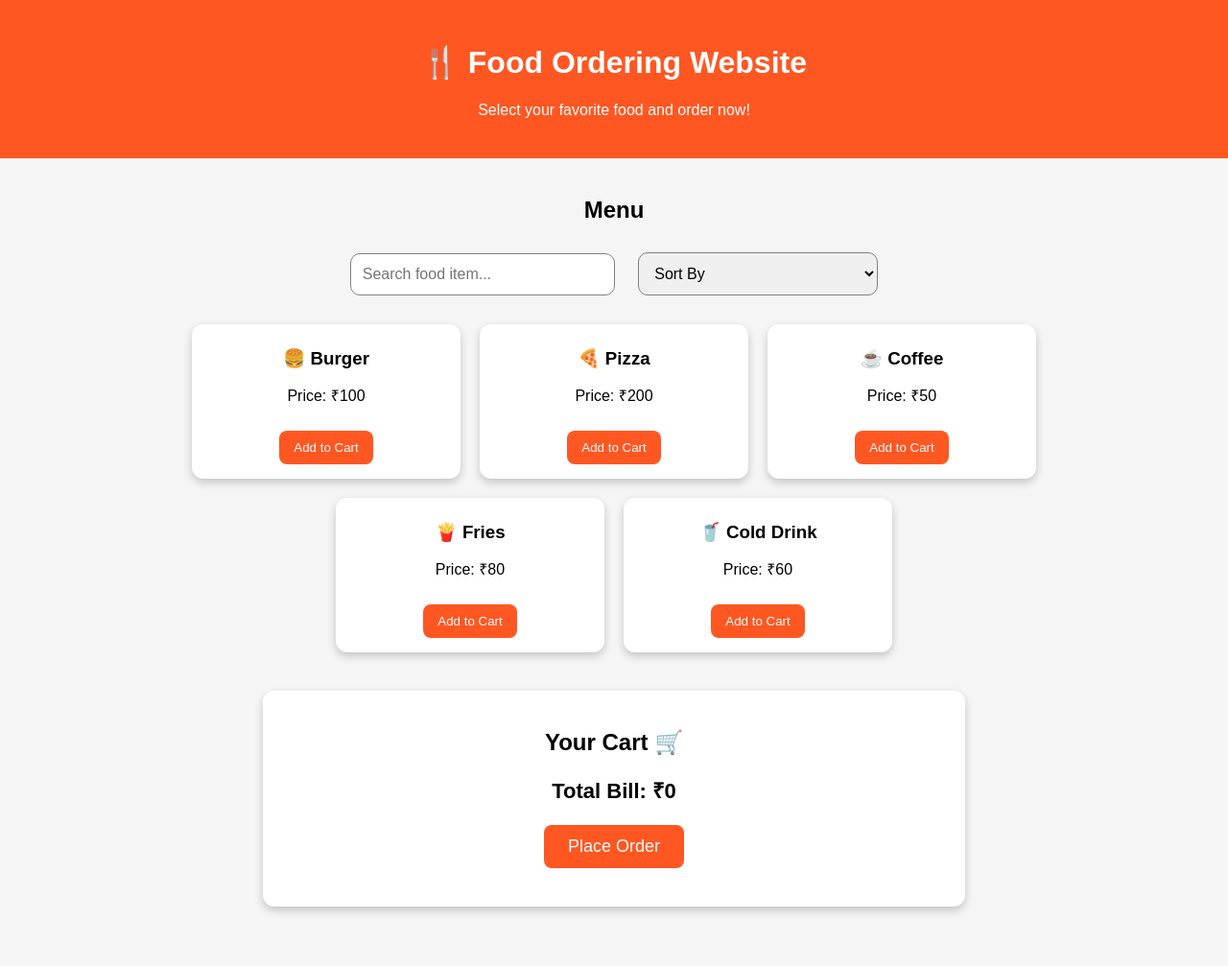
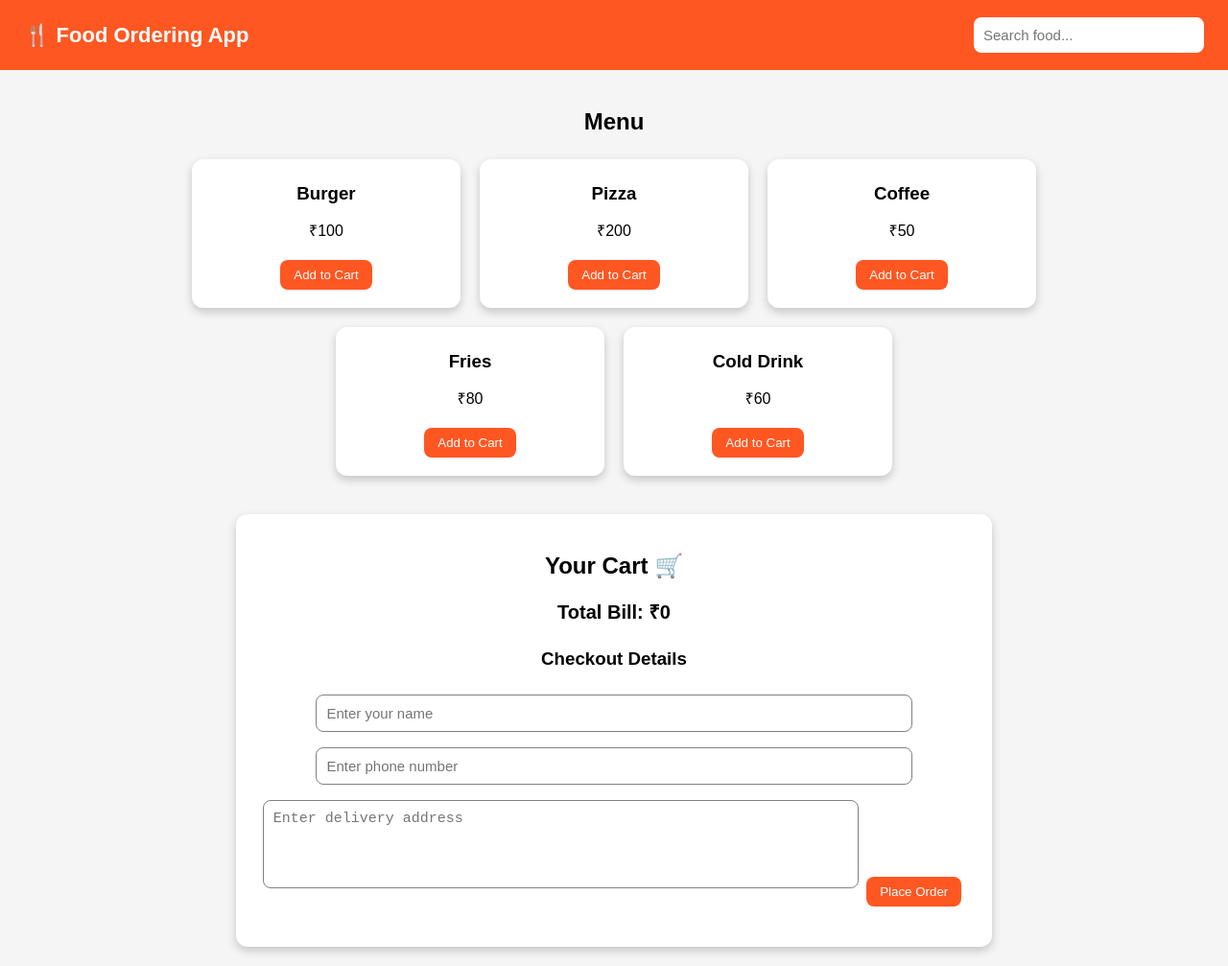
Before and after one commit to hemathannerutt-cmd/food-ordering-system-, a plain HTML site: page index.html in a window 1280 px wide. Shown: the whole page at 96% size. Before the commit the page ends 965 px from the top, so only its background shows below. Drawn offline with Linux system fonts and the light colour scheme.

Commit message:
Update index.html

```diff
--- a/index.html
+++ b/index.html
@@ -1,25 +1,43 @@
 <!DOCTYPE html>
 <html lang="en">
 <head>
-  <meta charset="UTF-8">
-  <meta name="viewport" content="width=device-width, initial-scale=1.0">
+  <meta charset="UTF-8" />
+  <meta name="viewport" content="width=device-width, initial-scale=1.0"/>
   <title>Food Ordering Website</title>
 
   <style>
     body {
       font-family: Arial, sans-serif;
+      margin: 0;
       background: #f5f5f5;
-      margin: 0;
-      padding: 0;
     }
 
+    /* HEADER */
     header {
       background: #ff5722;
       color: white;
-      text-align: center;
-      padding: 25px;
+      padding: 18px 25px;
+      display: flex;
+      justify-content: space-between;
+      align-items: center;
     }
 
+    header h1 {
+      margin: 0;
+      font-size: 22px;
+    }
+
+    /* SEARCH */
+    #searchBox {
+      padding: 10px;
+      width: 220px;
+      border: none;
+      border-radius: 8px;
+      outline: none;
+      font-size: 15px;
+    }
+
+    /* CONTAINER */
     .container {
       width: 90%;
       margin: auto;
@@ -30,26 +48,13 @@
       text-align: center;
     }
 
-    /* SEARCH + SORT */
-    .controls {
-      text-align: center;
-      margin: 20px 0;
-    }
-
-    #searchBox, #sortOption {
-      padding: 12px;
-      font-size: 16px;
-      border-radius: 10px;
-      border: 1px solid gray;
-      margin: 10px;
-      width: 250px;
-    }
-
+    /* MENU */
     .menu {
       display: flex;
-      gap: 20px;
       flex-wrap: wrap;
       justify-content: center;
+      gap: 20px;
+      margin-top: 25px;
     }
 
     .card {
@@ -69,10 +74,10 @@
       background: #ff5722;
       border: none;
       color: white;
-      padding: 10px 15px;
+      padding: 8px 14px;
       border-radius: 8px;
       cursor: pointer;
-      margin-top: 10px;
+      margin: 4px;
     }
 
     button:hover {
@@ -85,10 +90,10 @@
       background: white;
       padding: 20px;
       border-radius: 12px;
-      box-shadow: 0 4px 10px rgba(0,0,0,0.2);
-      width: 60%;
+      width: 65%;
       margin-left: auto;
       margin-right: auto;
+      box-shadow: 0 4px 10px rgba(0,0,0,0.2);
     }
 
     .cart ul {
@@ -99,107 +104,126 @@
     .cart li {
       display: flex;
       justify-content: space-between;
-      padding: 8px;
+      align-items: center;
+      padding: 10px;
       border-bottom: 1px solid #ddd;
+    }
+
+    .qty-btn {
+      padding: 5px 10px;
+      font-size: 14px;
     }
 
     .total {
       text-align: center;
-      font-size: 22px;
+      font-size: 20px;
       font-weight: bold;
-      margin-top: 20px;
+      margin-top: 15px;
     }
 
-    .order-btn {
-      display: block;
-      margin: 20px auto;
-      font-size: 18px;
-      padding: 12px 25px;
+    /* CHECKOUT */
+    .checkout {
+      margin-top: 25px;
+      text-align: center;
+    }
+
+    .checkout input, textarea {
+      width: 80%;
+      padding: 10px;
+      margin: 8px 0;
+      border-radius: 8px;
+      border: 1px solid gray;
+      font-size: 15px;
+    }
+
+    textarea {
+      resize: none;
+      height: 70px;
     }
 
     .message {
+      margin-top: 15px;
       text-align: center;
       font-size: 18px;
+      font-weight: bold;
       color: green;
-      font-weight: bold;
     }
   </style>
 </head>
 
 <body>
 
+  <!-- HEADER -->
   <header>
-    <h1>🍴 Food Ordering Website</h1>
-    <p>Select your favorite food and order now!</p>
+    <h1>🍴 Food Ordering App</h1>
+
+    <input
+      type="text"
+      id="searchBox"
+      placeholder="Search food..."
+      onkeyup="searchFood()"
+    />
   </header>
 
   <div class="container">
 
     <h2>Menu</h2>
 
-    <!-- SEARCH + SORT CONTROLS -->
-    <div class="controls">
-      <input
-        type="text"
-        id="searchBox"
-        placeholder="Search food item..."
-        onkeyup="searchFood()"
-      >
-
-      <select id="sortOption" onchange="sortMenu()">
-        <option value="default">Sort By</option>
-        <option value="low">Price: Low to High</option>
-        <option value="high">Price: High to Low</option>
-      </select>
-    </div>
-
     <!-- MENU ITEMS -->
     <div class="menu" id="menuList">
 
-      <div class="card foodItem" data-price="100">
-        <h3>🍔 Burger</h3>
-        <p>Price: ₹100</p>
+      <div class="card foodItem">
+        <h3>Burger</h3>
+        <p>₹100</p>
         <button onclick="addToCart('Burger',100)">Add to Cart</button>
       </div>
 
-      <div class="card foodItem" data-price="200">
-        <h3>🍕 Pizza</h3>
-        <p>Price: ₹200</p>
+      <div class="card foodItem">
+        <h3>Pizza</h3>
+        <p>₹200</p>
         <button onclick="addToCart('Pizza',200)">Add to Cart</button>
       </div>
 
-      <div class="card foodItem" data-price="50">
-        <h3>☕ Coffee</h3>
-        <p>Price: ₹50</p>
+      <div class="card foodItem">
+        <h3>Coffee</h3>
+        <p>₹50</p>
         <button onclick="addToCart('Coffee',50)">Add to Cart</button>
       </div>
 
-      <div class="card foodItem" data-price="80">
-        <h3>🍟 Fries</h3>
-        <p>Price: ₹80</p>
+      <div class="card foodItem">
+        <h3>Fries</h3>
+        <p>₹80</p>
         <button onclick="addToCart('Fries',80)">Add to Cart</button>
       </div>
 
-      <div class="card foodItem" data-price="60">
-        <h3>🥤 Cold Drink</h3>
-        <p>Price: ₹60</p>
+      <div class="card foodItem">
+        <h3>Cold Drink</h3>
+        <p>₹60</p>
         <button onclick="addToCart('Cold Drink',60)">Add to Cart</button>
       </div>
 
     </div>
 
-    <!-- CART SECTION -->
+    <!-- CART -->
     <div class="cart">
       <h2>Your Cart 🛒</h2>
+
       <ul id="cartItems"></ul>
 
       <p class="total">
         Total Bill: ₹<span id="total">0</span>
       </p>
 
-      <button class="order-btn" onclick="placeOrder()">
-        Place Order
-      </button>
+      <!-- CHECKOUT FORM -->
+      <div class="checkout">
+        <h3>Checkout Details</h3>
+
+        <input type="text" id="custName" placeholder="Enter your name" />
+        <input type="text" id="custPhone" placeholder="Enter phone number" />
+        <textarea id="custAddress" placeholder="Enter delivery address"></textarea>
+
+        <button onclick="placeOrder()">Place Order</button>
+      </div>
 
       <p class="message" id="orderMessage"></p>
     </div>
@@ -207,15 +231,17 @@
   </div>
 
   <script>
-    let totalBill = 0;
     let cart = [];
 
     /* ADD TO CART */
     function addToCart(item, price) {
-      cart.push({ name: item, cost: price });
+      let existing = cart.find(food => food.name === item);
 
-      totalBill += price;
-      document.getElementById("total").innerText = totalBill;
+      if (existing) {
+        existing.qty++;
+      } else {
+        cart.push({ name: item, cost: price, qty: 1 });
+      }
 
       displayCart();
     }
@@ -225,60 +251,87 @@
       let cartList = document.getElementById("cartItems");
       cartList.innerHTML = "";
 
+      let totalBill = 0;
+
       cart.forEach((food, index) => {
+        totalBill += food.cost * food.qty;
+
         let li = document.createElement("li");
         li.innerHTML = `
-          ${food.name} - ₹${food.cost}
-          <button onclick="removeItem(${index})">❌</button>
+          <b>${food.name}</b> (₹${food.cost})
+          <div>
+            <button class="qty-btn" onclick="changeQty(${index}, -1)">-</button>
+            ${food.qty}
+            <button class="qty-btn" onclick="changeQty(${index}, 1)">+</button>
+            <button onclick="removeItem(${index})">❌</button>
+          </div>
         `;
+
         cartList.appendChild(li);
       });
+
+      document.getElementById("total").innerText = totalBill;
+    }
+
+    /* CHANGE QUANTITY */
+    function changeQty(index, change) {
+      cart[index].qty += change;
+
+      if (cart[index].qty <= 0) {
+        cart.splice(index, 1);
+      }
+
+      displayCart();
     }
 
     /* REMOVE ITEM */
     function removeItem(index) {
-      totalBill -= cart[index].cost;
       cart.splice(index, 1);
-
-      document.getElementById("total").innerText = totalBill;
       displayCart();
     }
 
     /* PLACE ORDER */
     function placeOrder() {
+      let name = document.getElementById("custName").value;
+      let phone = document.getElementById("custPhone").value;
+      let address = document.getElementById("custAddress").value;
+
       if (cart.length === 0) {
-        alert("Your cart is empty!");
+        alert("Cart is empty!");
+        return;
+      }
+
+      if (name === "" || phone === "" || address === "") {
+        alert("Please fill all checkout details!");
         return;
       }
 
       document.getElementById("orderMessage").innerText =
-        "✅ Order Placed Successfully! Thank you 😊";
+        "✅ Order Placed Successfully! Thank you, " + name + " 😊";
 
       cart = [];
-      totalBill = 0;
+      displayCart();
 
-      document.getElementById("total").innerText = totalBill;
-      document.getElementById("cartItems").innerHTML = "";
+      document.getElementById("custName").value = "";
+      document.getElementById("custPhone").value = "";
+      document.getElementById("custAddress").value = "";
     }
 
-    /* SEARCH FUNCTION */
+    /* SEARCH FOOD */
     function searchFood() {
       let input = document.getElementById("searchBox").value.toLowerCase();
-      let items = document.getElementsByClasName("foodItem");
+      let items = document.getElementsByClassName("foodItem");
 
       for (let i = 0; i < items.length; i++) {
-        let itemName = items[i].getElementsByTagName("h3")[0].innerText.toLowerCase();
+        let foodName = items[i].getElementsByTagName("h3")[0].innerText.toLowerCase();
 
-        if (itemName.includes(input)) {
+        if (foodName.includes(input)) {
           items[i].style.display = "block";
         } else {
           items[i].style.display = "none";
         }
       }
     }
-
-
-    }
   </script>
 
 </body>
```
